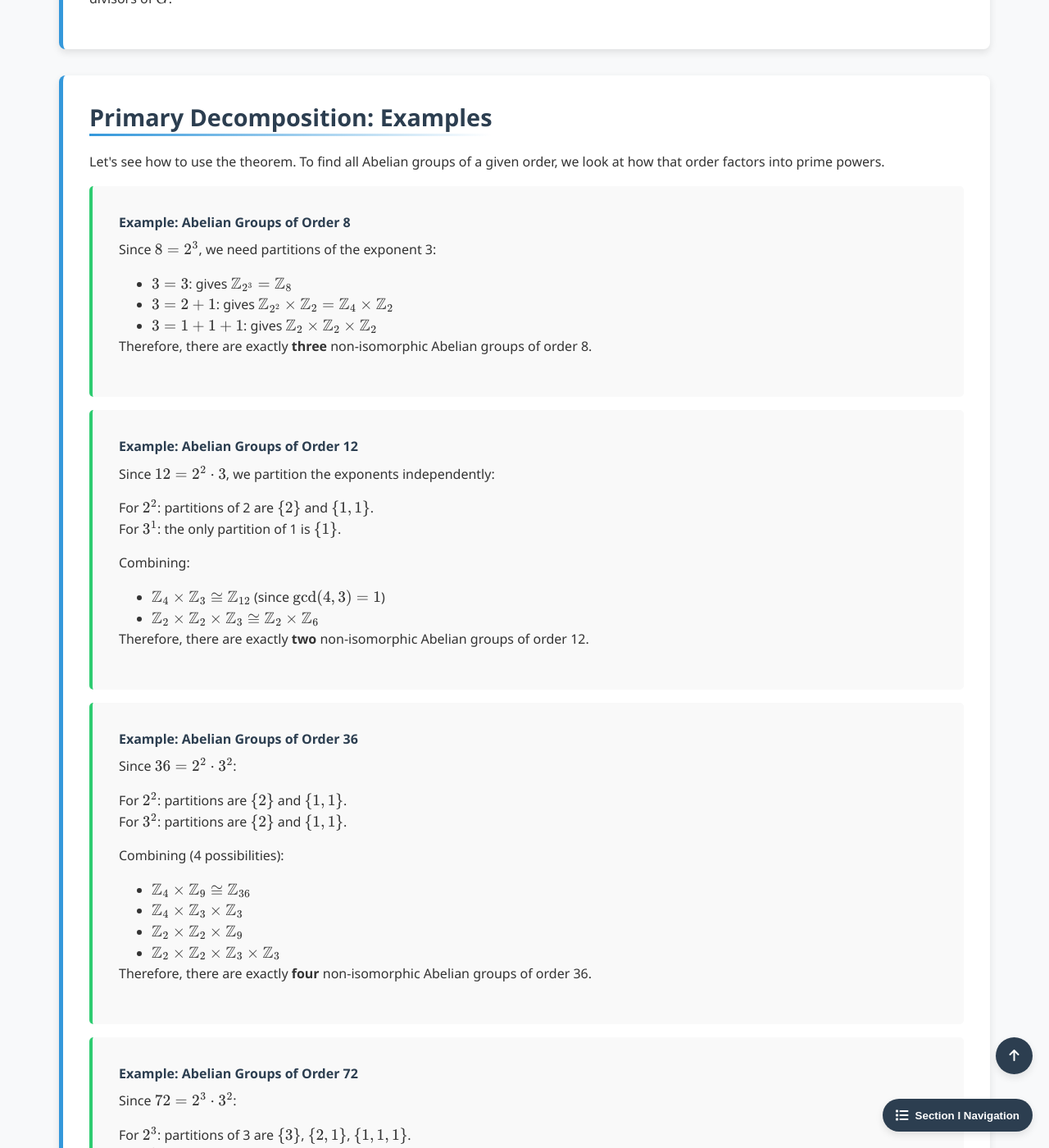
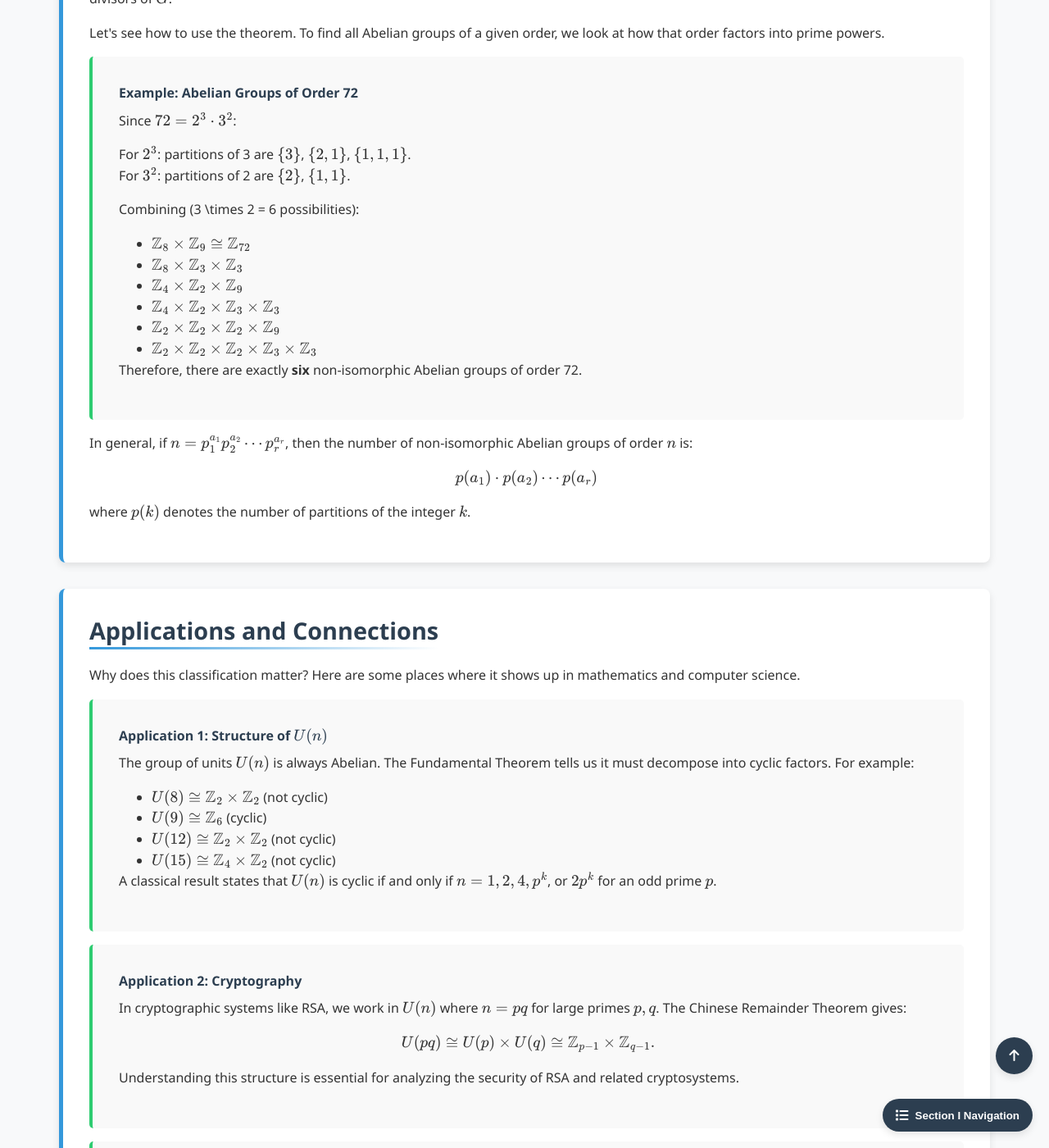
Before and after one commit to Yusukey01/yusukey01.github.io, a Jekyll site: the page built from Mathematics/Linear_algebra/group_classification.html, in a window 1280 px wide and 1400 px high, scrolled down 11357 px. Shown: the whole window at 82% size. Built offline with Jekyll 4.4.1, drawn with Linux system fonts in a browser that asks for light colours; some of the changed text lies outside the part shown.

```diff
--- a/Mathematics/Linear_algebra/group_classification.html
+++ b/Mathematics/Linear_algebra/group_classification.html
@@ -92,7 +92,6 @@ uses_python: false
             <a href="#cyclic_criterion">When Is a Direct Product Cyclic?</a>
             <a href="#internal">Internal Direct Products</a>
             <a href="#ftfag">Fundamental Theorem of Finite Abelian Groups</a>
-            <a href="#decomposition">Primary Decomposition</a>
             <a href="#application">Applications</a>
         </div>
 
@@ -707,76 +706,10 @@ uses_python: false
                     are uniquely determined by \(G\) and called elementary divisors of \(G\).
                 </p>
 
-            </section>
-
-            <section id="decomposition" class="section-content">
-                <h2>Primary Decomposition: Examples</h2>
-
                 <p>
                     Let's see how to use the theorem. To find all Abelian groups of a given order,
                     we look at how that order factors into prime powers.
                 </p>
-
-                <div class="proof">
-                    <span class="proof-title">Example: Abelian Groups of Order 8</span>
-                    <p>
-                        Since \(8 = 2^3\), we need partitions of the exponent 3:
-                    </p>
-                    <ul style="padding-left: 40px;">
-                        <li>\(3 = 3\): gives \(\mathbb{Z}_{2^3} = \mathbb{Z}_8\)</li>
-                        <li>\(3 = 2 + 1\): gives \(\mathbb{Z}_{2^2} \times \mathbb{Z}_2 = \mathbb{Z}_4 \times \mathbb{Z}_2\)</li>
-                        <li>\(3 = 1 + 1 + 1\): gives \(\mathbb{Z}_2 \times \mathbb{Z}_2 \times \mathbb{Z}_2\)</li>
-                    </ul>
-                    <p>
-                        Therefore, there are exactly <strong>three</strong> non-isomorphic Abelian groups of order 8.
-                    </p>
-                </div>
-
-                <div class="proof">
-                    <span class="proof-title">Example: Abelian Groups of Order 12</span>
-                    <p>
-                        Since \(12 = 2^2 \cdot 3\), we partition the exponents independently:
-                    </p>
-                    <p>
-                        For \(2^2\): partitions of 2 are \(\{2\}\) and \(\{1, 1\}\).
-                        <br>
-                        For \(3^1\): the only partition of 1 is \(\{1\}\).
-                    </p>
-                    <p>
-                        Combining:
-                    </p>
-                    <ul style="padding-left: 40px;">
-                        <li>\(\mathbb{Z}_{4} \times \mathbb{Z}_3 \cong \mathbb{Z}_{12}\) (since \(\gcd(4, 3) = 1\))</li>
-                        <li>\(\mathbb{Z}_{2} \times \mathbb{Z}_2 \times \mathbb{Z}_3 \cong \mathbb{Z}_2 \times \mathbb{Z}_6\)</li>
-                    </ul>
-                    <p>
-                        Therefore, there are exactly <strong>two</strong> non-isomorphic Abelian groups of order 12.
-                    </p>
-                </div>
-
-                <div class="proof">
-                    <span class="proof-title">Example: Abelian Groups of Order 36</span>
-                    <p>
-                        Since \(36 = 2^2 \cdot 3^2\):
-                    </p>
-                    <p>
-                        For \(2^2\): partitions are \(\{2\}\) and \(\{1, 1\}\).
-                        <br>
-                        For \(3^2\): partitions are \(\{2\}\) and \(\{1, 1\}\).
-                    </p>
-                    <p>
-                        Combining (4 possibilities):
-                    </p>
-                    <ul style="padding-left: 40px;">
-                        <li>\(\mathbb{Z}_4 \times \mathbb{Z}_9 \cong \mathbb{Z}_{36}\)</li>
-                        <li>\(\mathbb{Z}_4 \times \mathbb{Z}_3 \times \mathbb{Z}_3\)</li>
-                        <li>\(\mathbb{Z}_2 \times \mathbb{Z}_2 \times \mathbb{Z}_9\)</li>
-                        <li>\(\mathbb{Z}_2 \times \mathbb{Z}_2 \times \mathbb{Z}_3 \times \mathbb{Z}_3\)</li>
-                    </ul>
-                    <p>
-                        Therefore, there are exactly <strong>four</strong> non-isomorphic Abelian groups of order 36.
-                    </p>
-                </div>
 
                 <div class="proof">
                     <span class="proof-title">Example: Abelian Groups of Order 72</span>
@@ -812,6 +745,7 @@ uses_python: false
                     \]
                     where \(p(k)\) denotes the number of partitions of the integer \(k\).
                 </p>
+
             </section>
 
             <section id="application" class="section-content">
```
